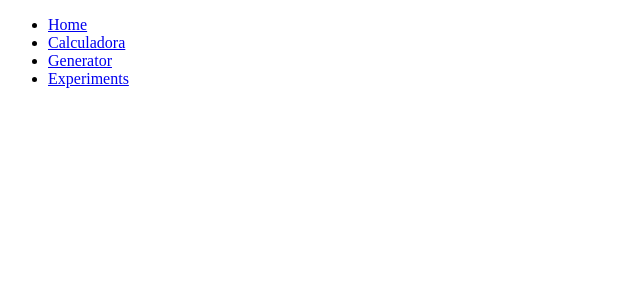
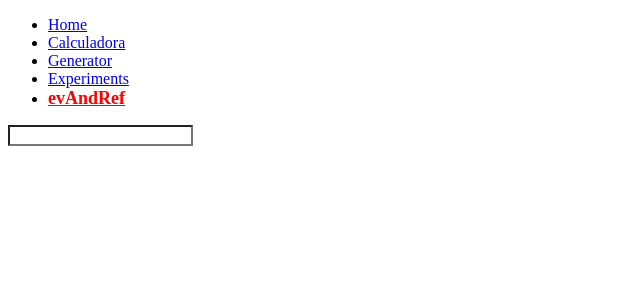
Before and after one commit to Henrique0Mendes/Aulas-Angular, an Angular app in the folder aulas/: page /evAndRef in a window 1280 px wide. Before the commit this address led to /. Shown: the top 300 px of the page, without its empty margins (0-640 px from the left). Built offline with nearby package versions, Linux system fonts and the light colour scheme.

Commit message:
evAndRef

```diff
--- a/aulas/src/app/app-routing.module.ts
+++ b/aulas/src/app/app-routing.module.ts
@@ -1,6 +1,7 @@
 import { NgModule } from '@angular/core';
 import { RouterModule, Routes } from '@angular/router';
 import { CalculadoraComponent } from './calculadora/calculadora.component';
+import { EvAndRefComponent } from './ev-and-ref/ev-and-ref.component';
 import { ExperimentsComponent } from './experiments/experiments.component';
 import { HomeComponent } from './home/home.component';
 import { ReadMeGeneratorComponent } from './read-me-generator/read-me-generator.component';
@@ -10,7 +11,8 @@
   {path:"home", component: HomeComponent},
   {path:"calculadora", component:CalculadoraComponent},
   {path:"readMeGenerator", component:ReadMeGeneratorComponent},
-  {path:"experiments", component:ExperimentsComponent}
+  {path:"experiments", component:ExperimentsComponent},
+  {path:"evAndRef",component:EvAndRefComponent}
 ];
 
 @NgModule({
--- a/aulas/src/app/app.module.ts
+++ b/aulas/src/app/app.module.ts
@@ -9,6 +9,7 @@
 import { HomeComponent } from './home/home.component';
 import { ExperimentsComponent } from './experiments/experiments.component';
 import { FormsModule } from '@angular/forms';
+import { EvAndRefComponent } from './ev-and-ref/ev-and-ref.component';
 
 @NgModule({
   declarations: [
@@ -17,7 +18,8 @@
     CalculadoraComponent,
     ReadMeGeneratorComponent,
     HomeComponent,
-    ExperimentsComponent
+    ExperimentsComponent,
+    EvAndRefComponent
   ],
   imports: [
     BrowserModule,
--- a/aulas/src/app/calculadora/calculadora.component.css
+++ b/aulas/src/app/calculadora/calculadora.component.css
@@ -22,7 +22,6 @@
     color: white;
     font-weight: bold;
     font-size: 22px;
-
     width: 164px;
     height: 50px;
 }
--- a/aulas/src/app/calculadora/calculadora.component.ts
+++ b/aulas/src/app/calculadora/calculadora.component.ts
@@ -23,7 +23,6 @@
       this.equacao = this.equacao + event.target.value;
       this.mostrador = this.equacao;
     }
-
   }
 
   calcular(){
@@ -31,4 +30,5 @@
     this.mostrador = this.equacao;
   }
 
+
 }
--- /dev/null
+++ b/aulas/src/app/ev-and-ref/ev-and-ref.component.html
@@ -0,0 +1,2 @@
+<input type="text" [style.background]="cor" (mouseenter)='changecolor("red")' (focus)='changecolor("pink")' (blur)='changecolor("grey")'
+(input)='changecolor("green")' (copy)='changecolor("yellow")'>
--- /dev/null
+++ b/aulas/src/app/ev-and-ref/ev-and-ref.component.ts
@@ -0,0 +1,19 @@
+import { Component, OnInit } from '@angular/core';
+
+@Component({
+  selector: 'app-ev-and-ref',
+  templateUrl: './ev-and-ref.component.html',
+  styleUrls: ['./ev-and-ref.component.css']
+})
+export class EvAndRefComponent implements OnInit {
+
+  constructor() { }
+
+  ngOnInit(): void {
+  }
+  cor:string="white";
+
+  changecolor(corR:string){
+    this.cor=corR;
+  }
+}
--- a/aulas/src/app/nav-bar/nav-bar.component.html
+++ b/aulas/src/app/nav-bar/nav-bar.component.html
@@ -4,5 +4,6 @@
         <li><a [routerLink]="['/calculadora']" routerLinkActive="nav-active">Calculadora</a></li>
         <li><a [routerLink]="['/readMeGenerator']" routerLinkActive="nav-active">Generator</a></li>
         <li><a [routerLink]="['/experiments']" routerLinkActive="nav-active">Experiments</a></li>
+        <li><a [routerLink]="['/evAndRef']" routerLinkActive="nav-active">evAndRef</a></li>
     </ul>
 </nav>
```
Also changed, not shown: aulas/src/app/calculadora/calculadora.component.html (line endings or trailing spaces), aulas/src/app/ev-and-ref/ev-and-ref.component.css (added).
